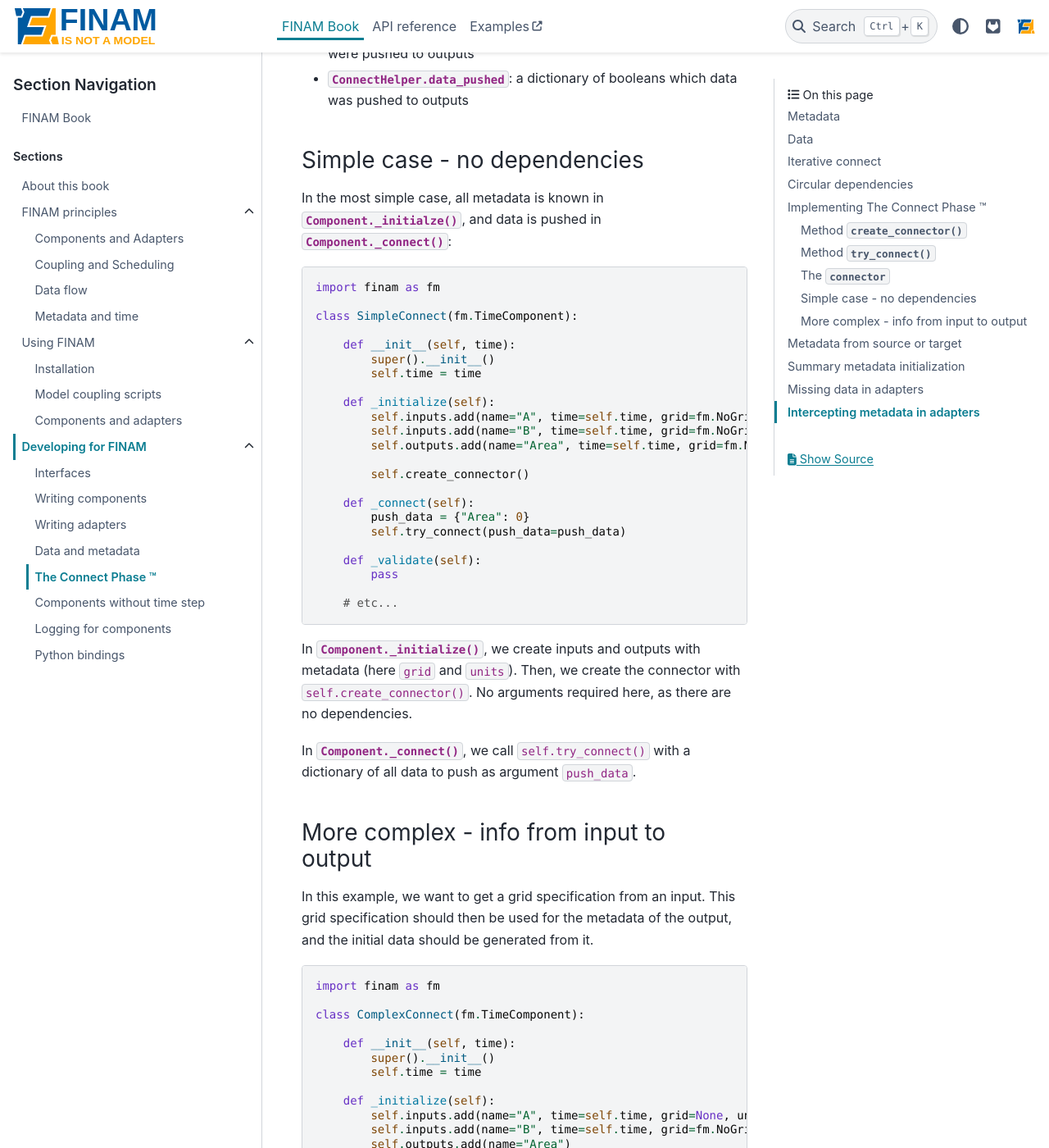
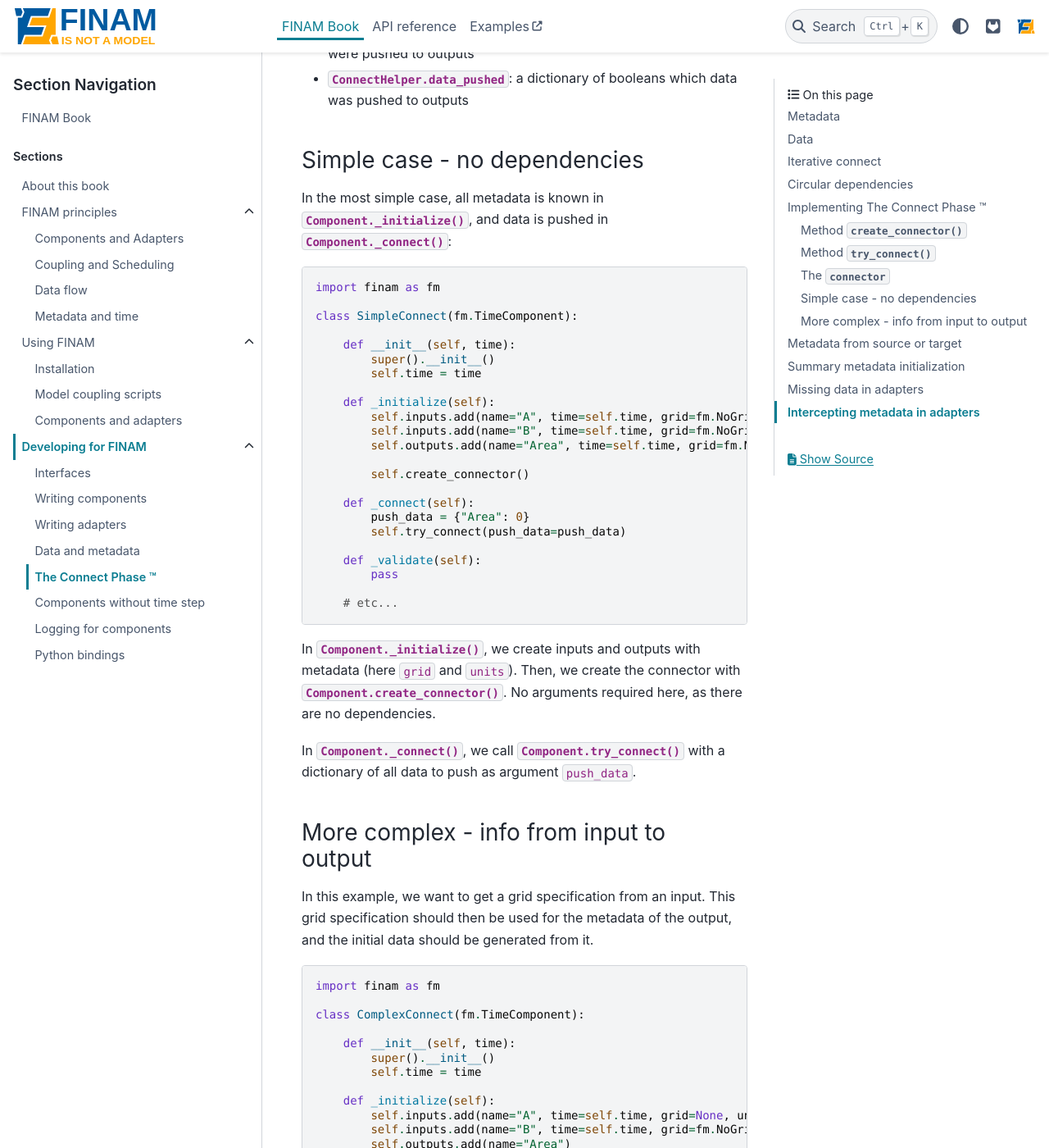
Before and after one commit to finam-ufz/finam, a Sphinx documentation site: the page built from docs/source/finam-book/development/connect_phase.rst, in a window 1280 px wide and 1400 px high, scrolled down 4153 px. Shown: the whole window at 82% size. Built offline with Sphinx 7.4.7 and the PyData theme 0.15.4, drawn with Linux system fonts in a browser that asks for light colours; some of the changed text lies outside the part shown.

Commit message:
some more book tweaks

```diff
--- a/docs/source/_templates/autosummary/class.rst
+++ b/docs/source/_templates/autosummary/class.rst
@@ -4,7 +4,7 @@
 
 .. autoclass:: {{ objname }}
    :members:
-   :private-members: _initialize, _connect, _validate, _update, _finalize, _get_data, _source_updated
+   :private-members: _initialize, _connect, _validate, _update, _finalize, _get_data, _get_info, _source_updated
    :undoc-members:
    :inherited-members:
    :show-inheritance:
--- a/docs/source/finam-book/development/connect_phase.rst
+++ b/docs/source/finam-book/development/connect_phase.rst
@@ -134,7 +134,7 @@ and check progress:
 Simple case - no dependencies
 ^^^^^^^^^^^^^^^^^^^^^^^^^^^^^
 
-In the most simple case, all metadata is known in :meth:`.Component._initialze`, and data is pushed in :attr:`.Component._connect()`:
+In the most simple case, all metadata is known in :meth:`.Component._initialize`, and data is pushed in :attr:`.Component._connect()`:
 
 .. testcode:: simple-connect
 
@@ -194,9 +194,9 @@ In the most simple case, all metadata is known in :meth:`.Component._initialze`,
     comp.connect()
 
 In :meth:`.Component._initialize`, we create inputs and outputs with metadata (here ``grid`` and ``units``).
-Then, we create the connector with ``self.create_connector()``. No arguments required here, as there are no dependencies.
+Then, we create the connector with :meth:`.Component.create_connector`. No arguments required here, as there are no dependencies.
 
-In :meth:`.Component._connect`, we call ``self.try_connect()`` with a dictionary of all data to push as argument ``push_data``.
+In :meth:`.Component._connect`, we call :meth:`.Component.try_connect` with a dictionary of all data to push as argument ``push_data``.
 
 More complex - info from input to output
 ^^^^^^^^^^^^^^^^^^^^^^^^^^^^^^^^^^^^^^^^
@@ -387,7 +387,7 @@ The default implementation looks like this:
         return in_info
 
 The ``info`` argument is the metadata :class:`.Info` requested from downstream.
-``self.exchange_info(info)`` is called to propagate the metadata further upstream.
+:meth:`.Adapter.exchange_info` is called to propagate the metadata further upstream.
 It returns the metadata received from upstream, and it is simply returned by :meth:`.Adapter._get_info`.
 
 For a unit conversion adapter, the method could look like this:
```
